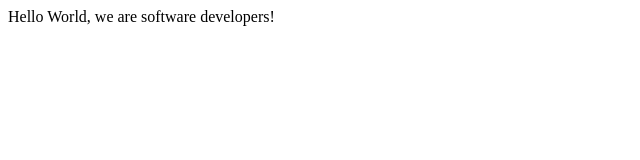
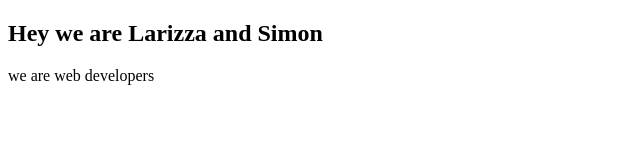
Before and after one commit to SimonjShurety/html-css-project, a plain HTML site: page fcc-test-suite-template-master/index.html in a window 1280 px wide. Shown: the whole page, without its empty margins (0-640 px from the left). Drawn offline with Linux system fonts and the light colour scheme.

Commit message:
welcome section

```diff
--- a/fcc-test-suite-template-master/index.html
+++ b/fcc-test-suite-template-master/index.html
@@ -9,19 +9,10 @@
 
 <body>
   <script src="https://cdn.freecodecamp.org/testable-projects-fcc/v1/bundle.js"></script>
-  Hello World, we are software developers!
-  <!--
-
-    Hello Camper!
-
-    For now, the test suite only works in Chrome!
-    Please read the README below in the JS Editor before beginning.
-    Feel free to delete this message once you have read it.
-    Good luck and Happy Coding!
-
-    - The freeCodeCamp Team
-
-    -->
+<section id="welcome-section" class="welcome-section">
+  <h1>Hey we are Larizza and Simon</h1>
+  <p>we are web developers</p>
+</section>
   <script src="js/index.js"></script>
 </body>
 
```
